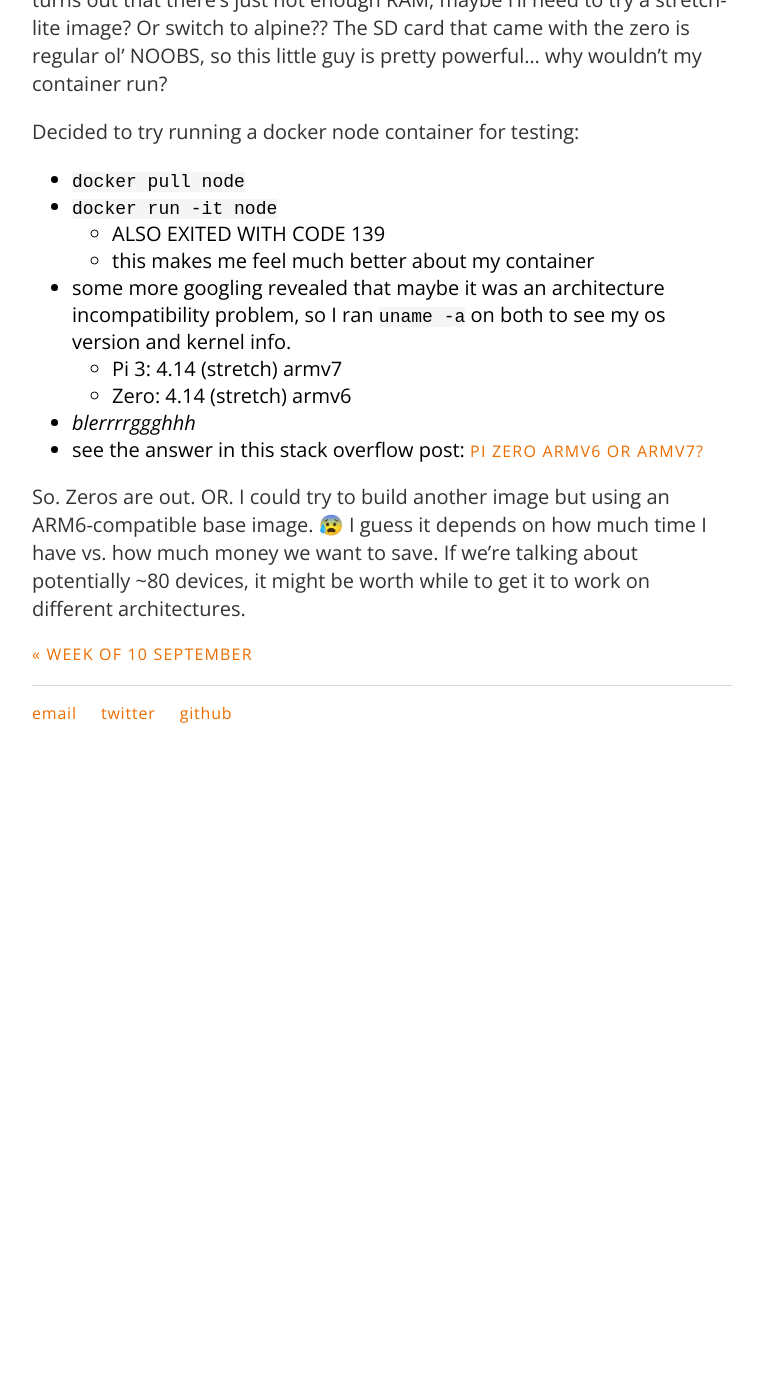
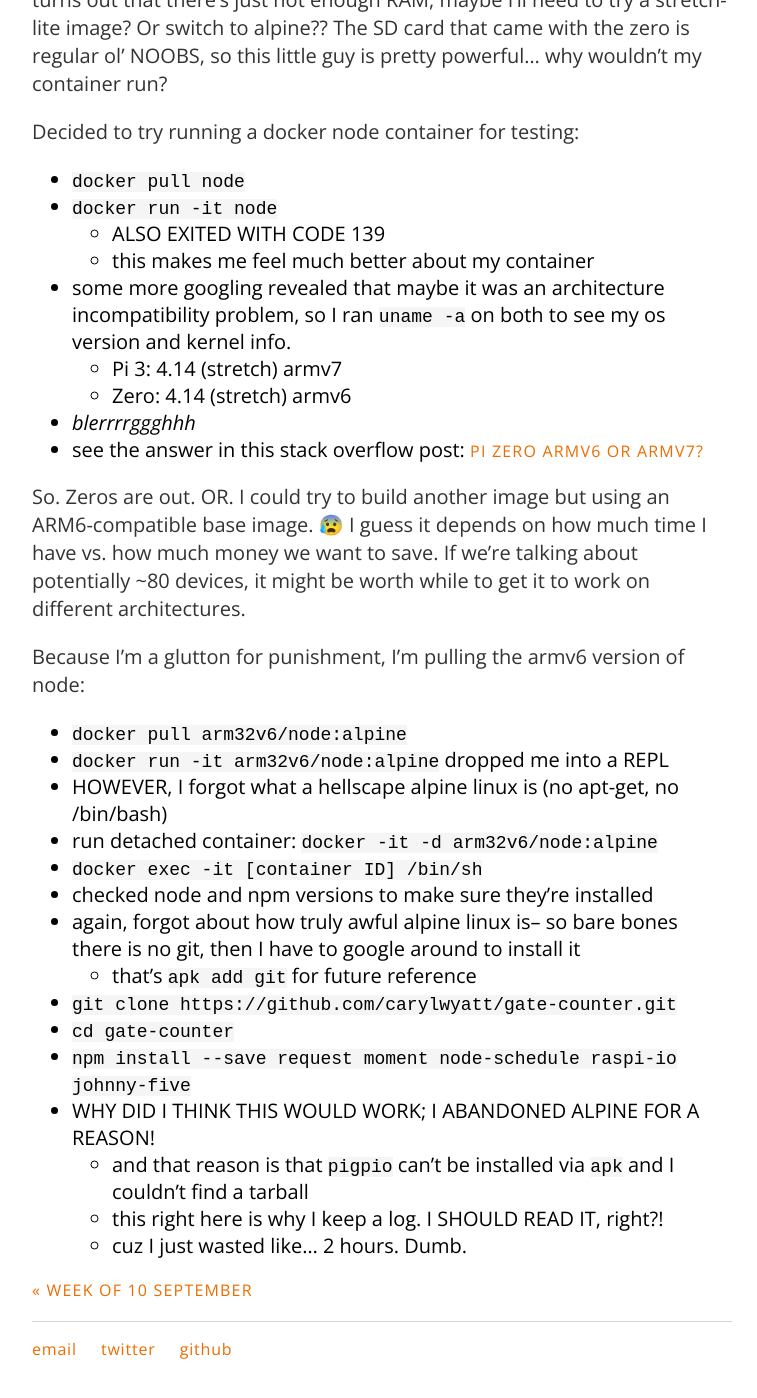
Before and after one commit to carylwyatt/carylwyatt.github.io, a Jekyll site: the page built from _posts/2018-09-17-week-of-17-sep.md, in a window 1280 px wide and 1400 px high, scrolled down 3893 px. Shown: the whole window, without its empty margins (258-1015 px from the left). Built offline with Jekyll 4.4.1, drawn with Linux system fonts in a browser that asks for light colours; emoji names are drawn with the system emoji font; before the commit the page ends 4657 px from its top, so only the background shows below that.

Commit message:
notes on alpine blerrrgghh

```diff
--- a/_posts/2018-09-17-week-of-17-sep.md
+++ b/_posts/2018-09-17-week-of-17-sep.md
@@ -102,3 +102,20 @@ Decided to try running a docker node container for testing:
   - see the answer in this stack overflow post: [pi zero armv6 or armv7?](https://raspberrypi.stackexchange.com/questions/83374/raspberry-pi-zero-w-is-armv6-or-armv7)
 
 So. Zeros are out. OR. I could try to build another image but using an ARM6-compatible base image. :cold_sweat: I guess it depends on how much time I have vs. how much money we want to save. If we're talking about potentially ~80 devices, it might be worth while to get it to work on different architectures.
+
+Because I'm a glutton for punishment, I'm pulling the armv6 version of node:
+  - `docker pull arm32v6/node:alpine`
+  - `docker run -it arm32v6/node:alpine` dropped me into a REPL
+  - HOWEVER, I forgot what a hellscape alpine linux is (no apt-get, no /bin/bash)
+  - run detached container: `docker -it -d arm32v6/node:alpine`
+  - `docker exec -it [container ID] /bin/sh`
+  - checked node and npm versions to make sure they're installed
+  - again, forgot about how truly awful alpine linux is-- so bare bones there is no git, then I have to google around to install it
+    - that's `apk add git` for future reference
+  - `git clone https://github.com/carylwyatt/gate-counter.git`
+  - `cd gate-counter`
+  - `npm install --save request moment node-schedule raspi-io johnny-five`
+  - WHY DID I THINK THIS WOULD WORK; I ABANDONED ALPINE FOR A REASON!
+    - and that reason is that `pigpio` can't be installed via `apk` and I couldn't find a tarball
+    - this right here is why I keep a log. I SHOULD READ IT, right?!
+    - cuz I just wasted like... 2 hours. Dumb.
```
